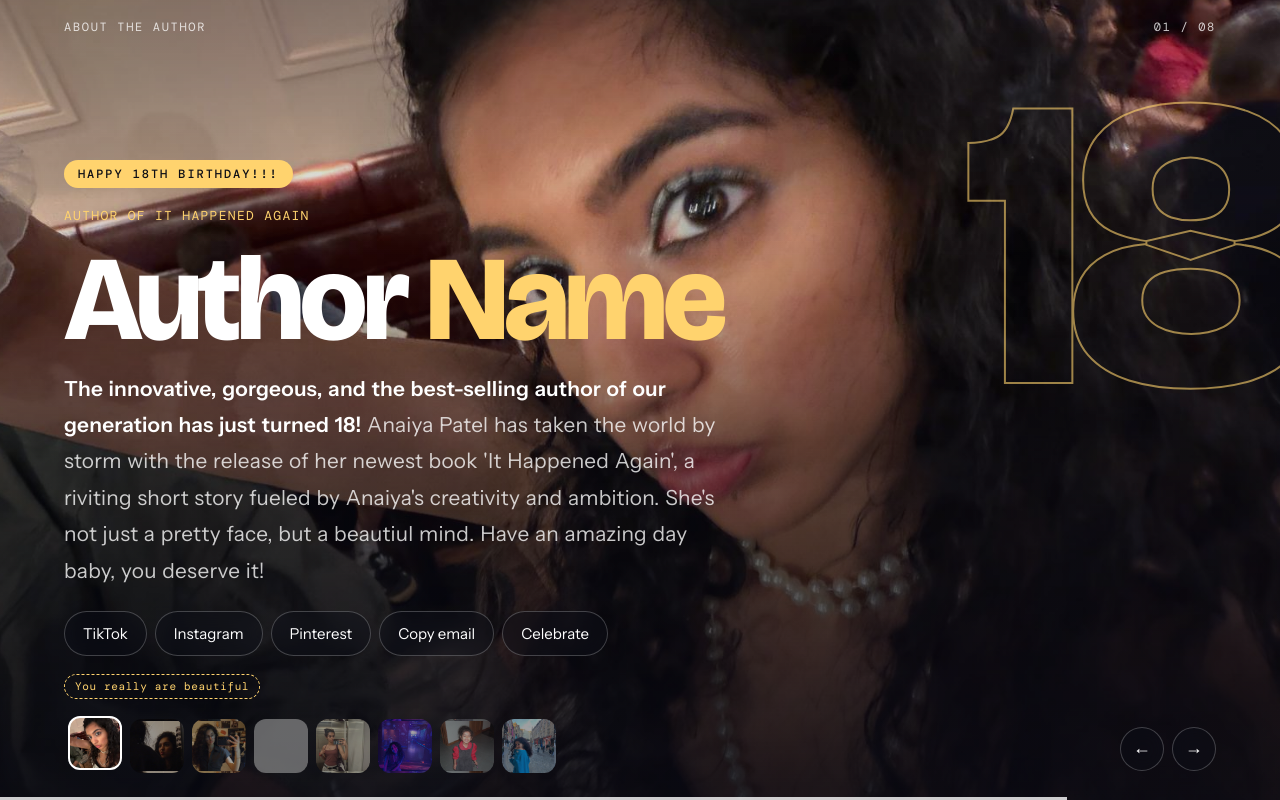
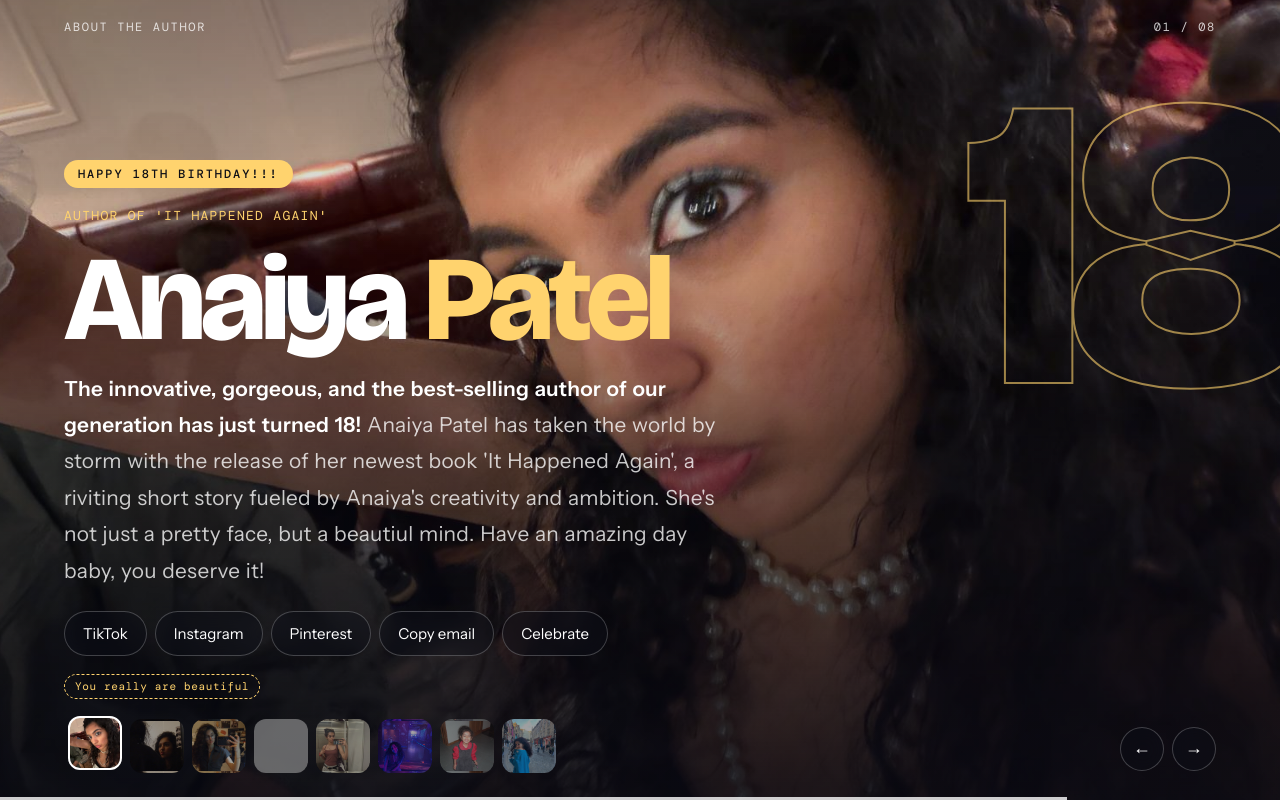
Before and after one commit to NinjaCatTKM/anaiya_18th, a plain HTML site: page index.html in a window 1280 px wide. Drawn offline with nearby package versions, Linux system fonts and the light colour scheme; grey boxes are pictures that could not be loaded.

Commit message:
Update index.html

```diff
--- a/index.html
+++ b/index.html
@@ -111,8 +111,8 @@ h1 em{font-style:normal;color:var(--accent)}
   <div>
     <div class="main">
       <span class="bday">Happy 18th Birthday!!!</span>
-      <span class="book">Author of It Happened Again</span>
-      <h1>Author <em>Name</em></h1>
+      <span class="book">Author of 'It Happened Again'</span>
+      <h1>Anaiya <em>Patel</em></h1>
       <p class="bio"><b>The innovative, gorgeous, and the best-selling author of our generation has just turned 18!</b> Anaiya Patel has taken the world by storm with the release of her newest book 'It Happened Again', a riviting short story fueled by Anaiya's creativity and ambition. She's not just a pretty face, but a beautiul mind. Have an amazing day baby, you deserve it!</p>
       <div class="actions">
         <a class="chip" href="https://www.tiktok.com/@ana1ya.08" target="_blank" rel="noopener">TikTok</a>
```
